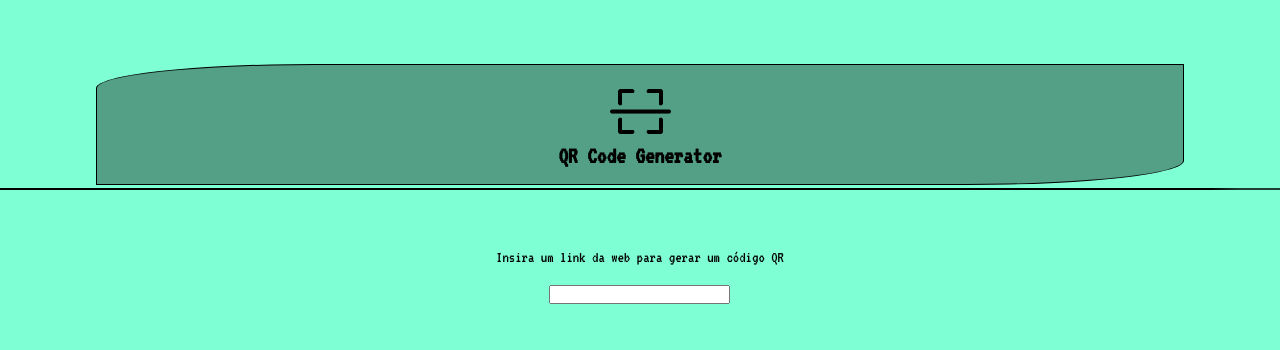
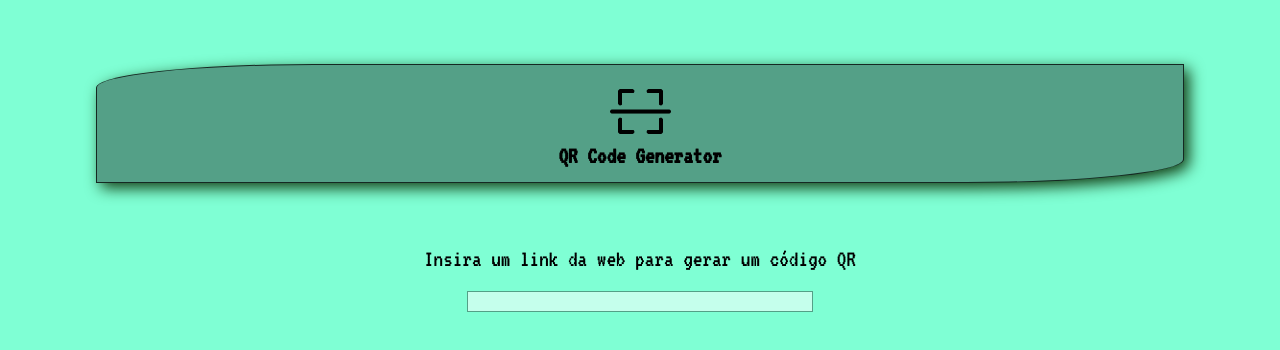
Before and after one commit to vtbrgt/qr-code-generator, a plain HTML site: page index.html in a window 1280 px wide. Drawn offline with Linux system fonts and the light colour scheme.

Commit message:
styles improvements

```diff
--- a/css/input/style.scss
+++ b/css/input/style.scss
@@ -16,7 +16,7 @@ body {
 
 header {
   margin: 4rem 0;
-  border: 0.5px solid black;
+  border: 0.5px solid rgba(0, 0, 0, 0.745);
   width: 85%;
   display: flex;
   flex-direction: column;
@@ -26,21 +26,11 @@ header {
   padding: 0.875rem 2rem;
   border-top-left-radius: 20%;
   border-bottom-right-radius: 20%;
+  box-shadow: 5px 5px 15px 0px #123c12;
   img {
     width: 65px;
     height: 65px;
   }
-}
-
-header::after {
-  content: '';
-  background: black;
-  position: relative;
-  width: 126%;
-  height: 2px;
-  bottom: -20px;
-  border-bottom-right-radius: 20%;
-  border-top-right-radius: 20%;
 }
 
 main {
@@ -49,4 +39,20 @@ main {
   justify-content: center;
   align-items: center;
   gap: 1.25rem;
+  label {
+    font-size: 1.5rem;
+    text-align: center;
+  }
+  input {
+    background: #c5ffec;
+    border: 1px solid #54a087;
+    width: 80%;
+    padding: 2px;
+    text-align: center;
+  }
+  input:focus-visible {
+    outline: 2px solid #123c12;
+  }
 }
+
+// criar desktop design
--- a/index.html
+++ b/index.html
@@ -15,7 +15,7 @@
     </header>
     <main>
       <label for="link">Insira um link da web para gerar um código QR</label>
-      <input id="link" type="text" />
+      <input id="link" type="url" />
       <span class="resultado"></span>
     </main>
   </body>
```
Also changed, not shown: css/output/style.css, 1 other file.
